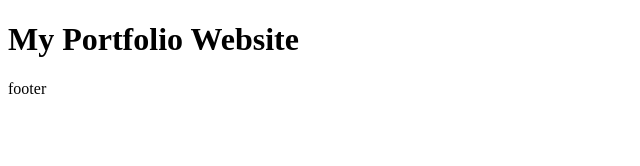
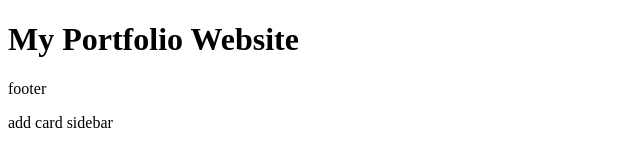
Before and after one commit to jayeshchoudhary/github-learn-v1, a plain HTML site: page index.html in a window 1280 px wide. Shown: the whole page, without its empty margins (0-640 px from the left). Drawn offline with Linux system fonts and the light colour scheme.

Commit message:
add side bar

```diff
--- a/index.html
+++ b/index.html
@@ -10,5 +10,7 @@
         <h1>My Portfolio Website</h1>
 
         <p>footer</p>
+
+        <p>add card sidebar</p>
     </body>
 </html>
```
